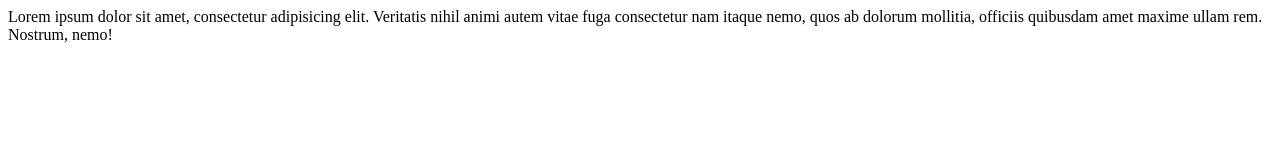
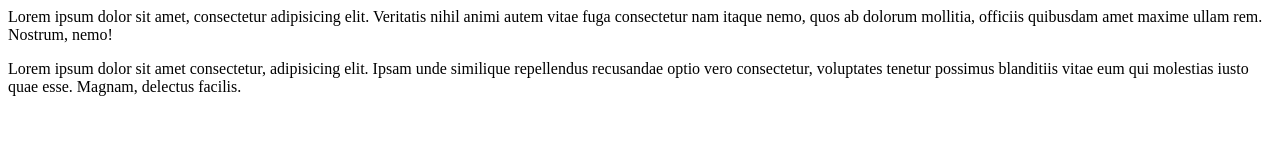
Before and after one commit to asante-kelvin123/learn-git, a plain HTML site: page index.html in a window 1280 px wide. Drawn offline with Linux system fonts and the light colour scheme.

Commit message:
add paragraph to code

```diff
--- a/index.html
+++ b/index.html
@@ -9,5 +9,7 @@
     Lorem ipsum dolor sit amet, consectetur adipisicing elit. Veritatis
     nihil animi autem vitae fuga consectetur nam itaque nemo, quos ab dolorum mollitia,
      officiis quibusdam amet maxime ullam rem. Nostrum, nemo!
+     <p>Lorem ipsum dolor sit amet consectetur, adipisicing elit. Ipsam unde similique repellendus recusandae optio vero consectetur, voluptates tenetur possimus blanditiis
+         vitae eum qui molestias iusto quae esse. Magnam, delectus facilis.</p>
 </body>
 </html>
```
